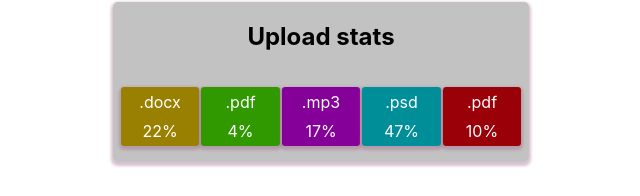
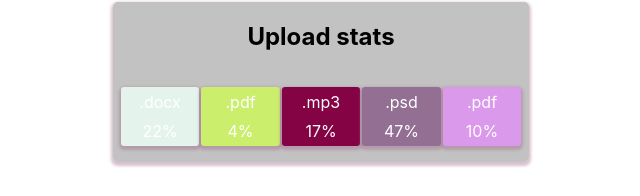
Before and after one commit to kozlowskiwiktor/goit-react-hw-01-components, a React (Create React App) app: page / in a window 1280 px wide. Shown: the part 496-692 px from the top of the page, without its empty margins (319-959 px from the left). Built offline with nearby package versions, Linux system fonts and the light colour scheme.

Commit message:
added getRandomColors.js

```diff
--- a/src/components/Statistics/Statistics.jsx
+++ b/src/components/Statistics/Statistics.jsx
@@ -1,4 +1,5 @@
 import PropTypes from 'prop-types';
+import { getRandomColor } from 'utils/getRandomColors';
 import css from './Statistics.module.css';
 
 export const Statistics = ({ title, stats }) => {
@@ -9,9 +10,7 @@ export const Statistics = ({ title, stats }) => {
       <ul className={css.statList}>
         {stats.map(stat => {
           const bgColor = {
-            backgroundColor: `hsl(${Math.floor(
-              Math.random() * 360
-            )}, 100%, 30%)`,
+            backgroundColor: getRandomColor(),
           };
           return (
             <li className={css.item} style={bgColor} key={stat.id}>
--- /dev/null
+++ b/src/utils/getRandomColors.js
@@ -0,0 +1,3 @@
+export const getRandomColor = () => {
+    return `#${Math.floor(Math.random() * 16777215).toString(16)}`;
+}
```
